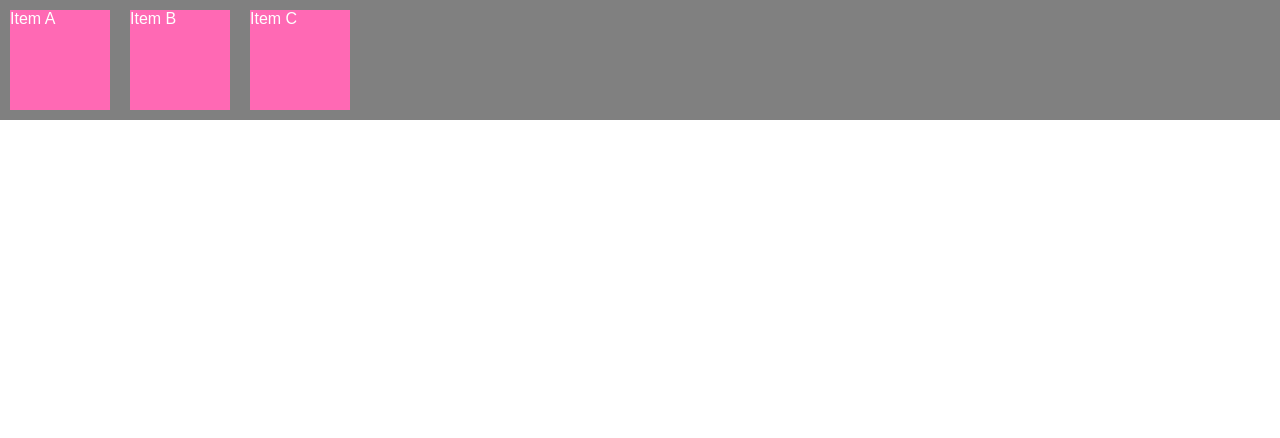
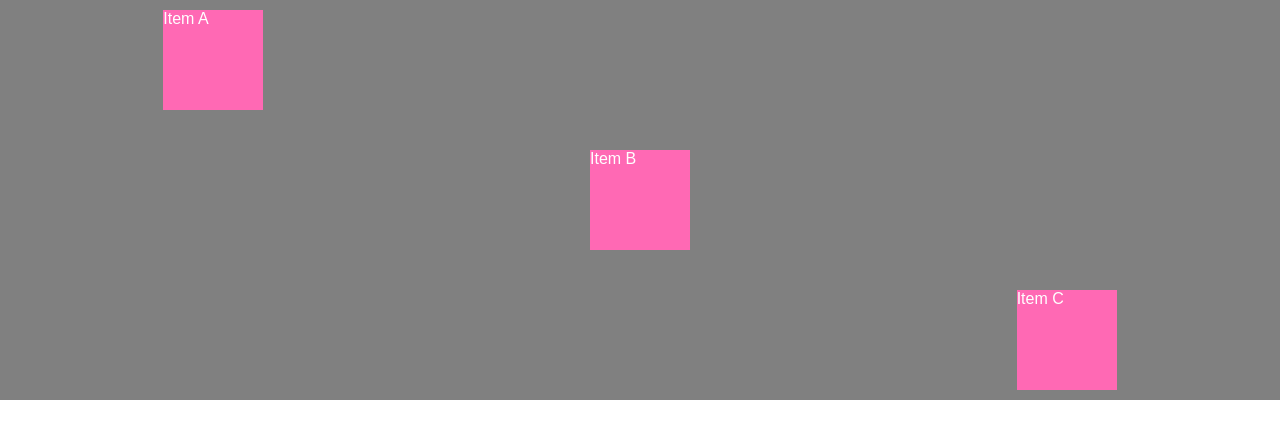
Before and after one commit to ShannaJSmith/flexbox-practice, a React (Create React App) app in the folder flexbox/: page / in a window 1280 px wide. Shown: the top 438 px of the page. Built offline with nearby package versions, Linux system fonts and the light colour scheme.

Commit message:
use pseudo selector to move individual items

```diff
--- a/flexbox/src/index.css
+++ b/flexbox/src/index.css
@@ -10,8 +10,15 @@ body {
 }
 
 .flex-container {
+  height: 400px;
   display: flex;
   background: grey;
+  justify-content: space-around;
+  /* justify-content: space-between; */
+  /* justify-content: space-evenly; */
+  align-items: center;
+  /* align-items: flex-start;
+  align-items: flex-end; */
 }
 
 .item {
@@ -21,3 +28,16 @@ body {
   margin: 10px;
   color: white;
 }
+
+/* pseudo selector. could also label each item 1,2,3 */
+.item:nth-of-type(1) {
+  align-self: flex-start;
+}
+
+.item:nth-of-type(2) {
+  align-self: center;
+}
+
+.item:nth-of-type(3) {
+  align-self: flex-end;
+}
```
